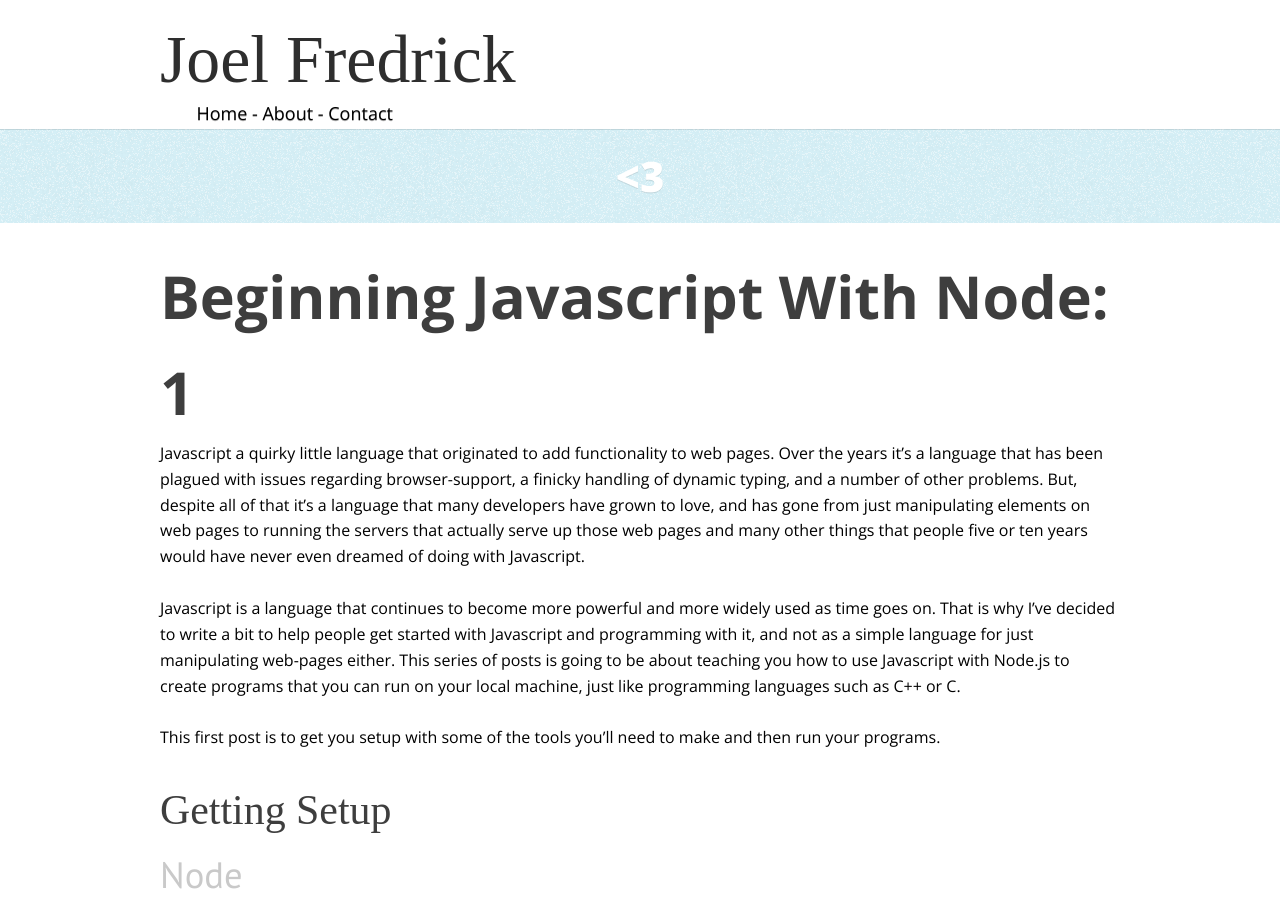
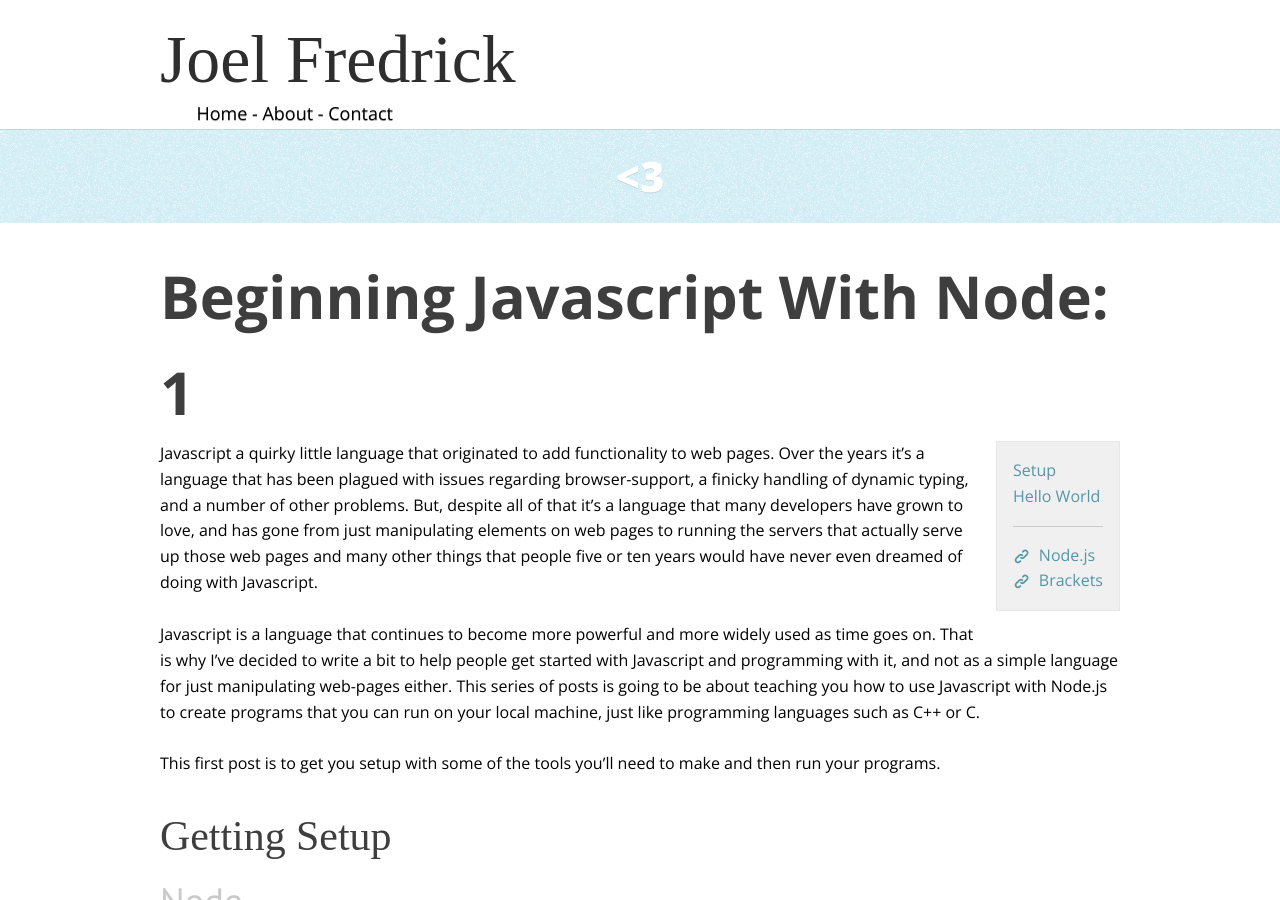
Before and after one commit to jfelsinger/joelfredrick.com, a Jekyll site: the page built from _posts/2014-10-01-Beginning-Javascript-Lesson-One.md, in a window 1280 px wide and 900 px high. Built offline with Jekyll 4.4.1, drawn with Linux system fonts in a browser that asks for light colours; nearby versions of some CDN libraries; some web fonts are replaced; Markdown is read by kramdown in place of the engine named in the settings; comment, search, counter and statistics services are not loaded.

```diff
--- a/_posts/2014-10-01-Beginning-Javascript-Lesson-One.md
+++ b/_posts/2014-10-01-Beginning-Javascript-Lesson-One.md
@@ -5,12 +5,15 @@ date:   2014-10-01
 comments: true
 categories: tutorial node javascript programming
 
-#navigation: true
-#
-#navigation_links
-#  - { name: Something, href: "#" }
-#
-# summary_links:
+navigation: true
+
+navigation_links:
+  - { name: Setup, href: "#gettingSetup" }
+  - { name: Hello World, href: "#helloWorld" }
+
+summary_links:
+  - { name: Node.js, href: "http://nodejs.org" }
+  - { name: Brackets, href: "http://brackets.io" }
 
 ---
 
@@ -34,7 +37,7 @@ C++ or C.
 This first post is to get you setup with some of the tools you'll need to make
 and then run your programs.
 
-<h2>Getting Setup</h2>
+<h2 id="gettingSetup">Getting Setup</h2>
 
 <h3 id="node">Node</h3>
 
```
